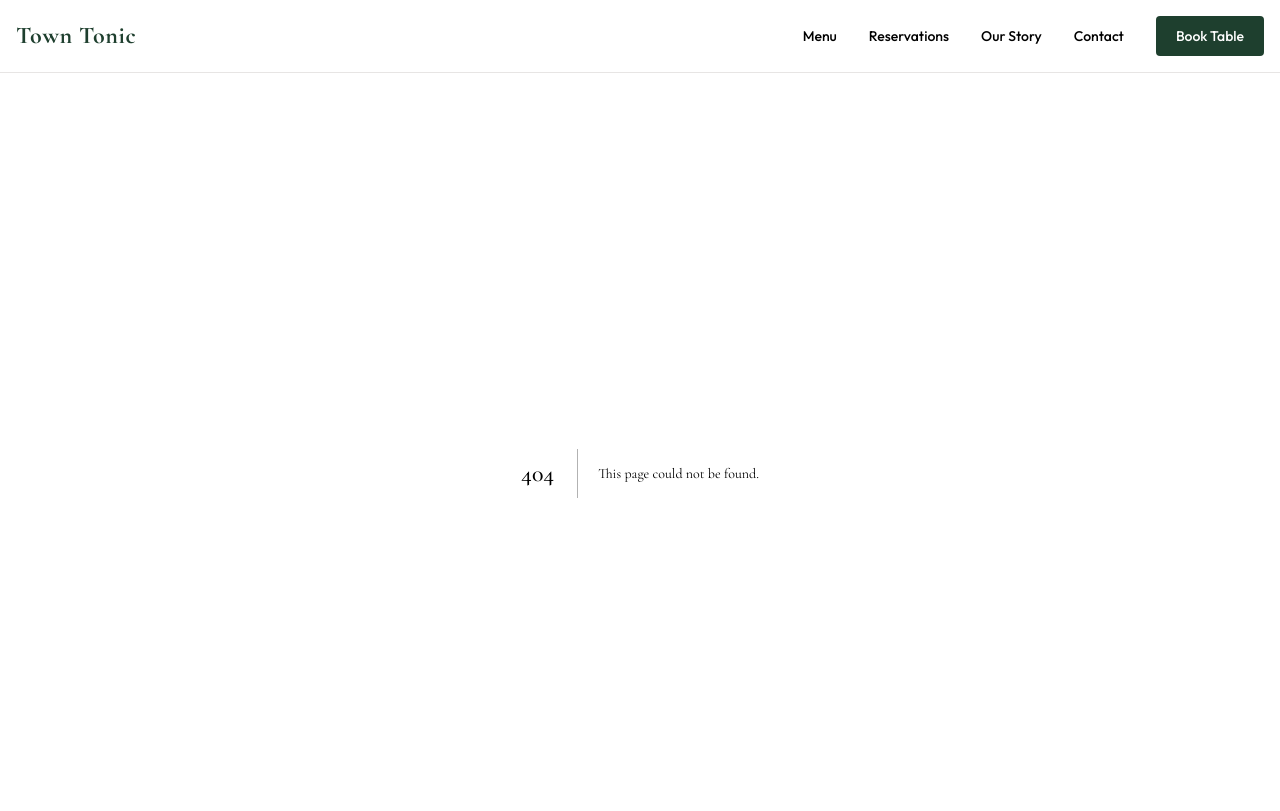
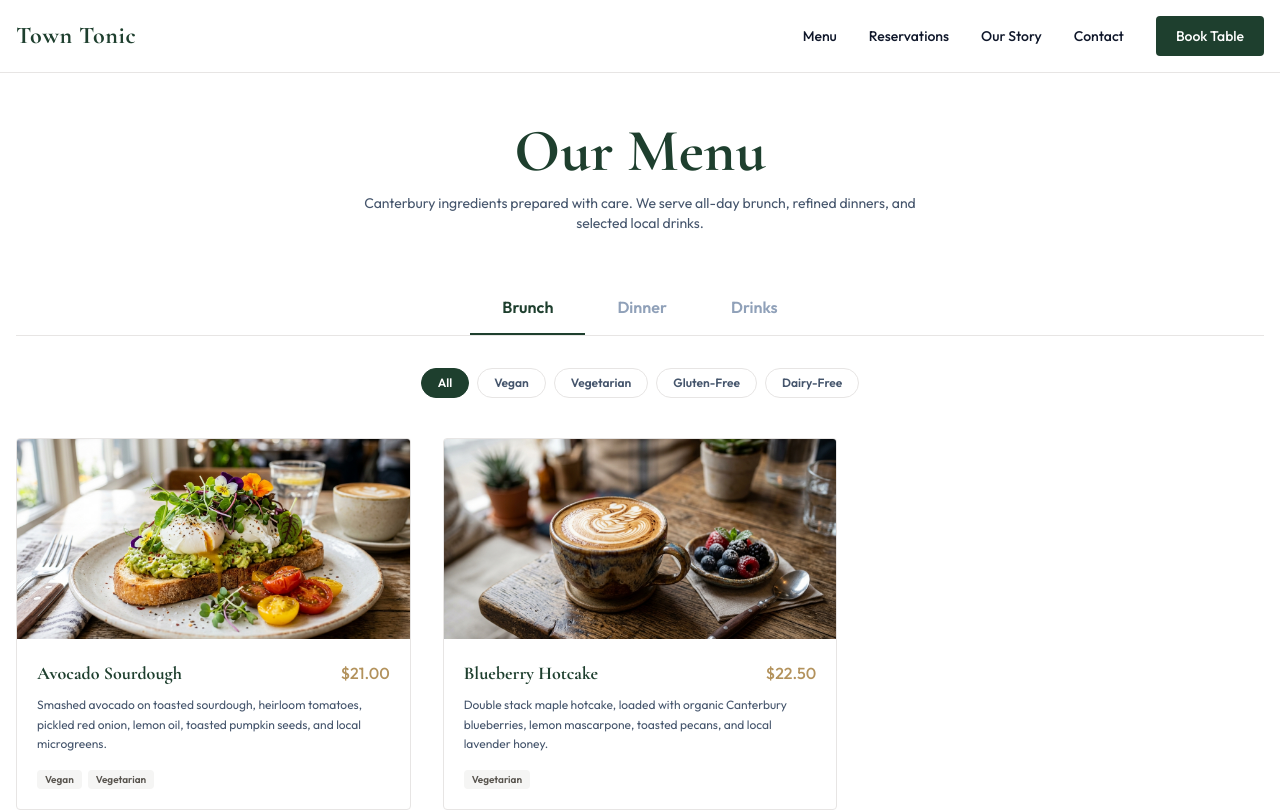
Before and after one commit to jijinexp/towntonic-demo-site, a Next.js app: page /menu in a window 1280 px wide. Before the commit this address had no page. Shown: the top 811 px of the page. Built offline with nearby package versions, Linux system fonts and the light colour scheme.

Commit message:
feat: implement digital HTML menu with category tabs, tag filters, and details modal

```diff
--- /dev/null
+++ b/app/menu/page.tsx
@@ -0,0 +1,188 @@
+"use client";
+import { useState } from "react";
+import Image from "next/image";
+import { X } from "lucide-react";
+import MenuCard, { MenuItem } from "@/components/menu-card";
+
+const MENU_ITEMS: MenuItem[] = [
+  {
+    id: "b1",
+    name: "Avocado Sourdough",
+    price: 21.00,
+    description: "Smashed avocado on toasted sourdough, heirloom tomatoes, pickled red onion, lemon oil, toasted pumpkin seeds, and local microgreens.",
+    category: "brunch",
+    tags: ["Vegan", "Vegetarian"],
+    image: "/images/hero_brunch.jpg",
+  },
+  {
+    id: "b2",
+    name: "Blueberry Hotcake",
+    price: 22.50,
+    description: "Double stack maple hotcake, loaded with organic Canterbury blueberries, lemon mascarpone, toasted pecans, and local lavender honey.",
+    category: "brunch",
+    tags: ["Vegetarian"],
+    image: "/images/gallery_coffee.jpg",
+  },
+  {
+    id: "d1",
+    name: "Saffron Blue Cod",
+    price: 38.00,
+    description: "Pan-seared wild blue cod fillet served over rich saffron potato cream, charred local samphire, caperberries, and cold-pressed olive oil.",
+    category: "dinner",
+    tags: ["Gluten-Free"],
+    image: "/images/gallery_dinner.jpg",
+  },
+  {
+    id: "d2",
+    name: "Canterbury Lamb Roast",
+    price: 42.00,
+    description: "Slow-roasted grass-fed Canterbury lamb rump, served with rosemary parsnip puree, glazed baby carrots, and red wine jus.",
+    category: "dinner",
+    tags: ["Gluten-Free", "Dairy-Free"],
+    image: "/images/gallery_dinner.jpg",
+  },
+  {
+    id: "dr1",
+    name: "Single Origin Batch Brew",
+    price: 6.00,
+    description: "Artisan filter brew sourced sustainably from direct-trade farms, rotated weekly, roasted in Christchurch.",
+    category: "drinks",
+    tags: ["Vegan", "Vegetarian", "Gluten-Free", "Dairy-Free"],
+    image: "/images/gallery_coffee.jpg",
+  },
+  {
+    id: "dr2",
+    name: "Elderflower Tonic",
+    price: 9.50,
+    description: "Town Tonic house elixir: cold-pressed elderflower, Canterbury lemon balm, sparkling spring tonic.",
+    category: "drinks",
+    tags: ["Vegan", "Vegetarian", "Gluten-Free", "Dairy-Free"],
+    image: "/images/gallery_coffee.jpg",
+  },
+];
+
+export default function MenuPage() {
+  const [activeTab, setActiveTab] = useState<"brunch" | "dinner" | "drinks">("brunch");
+  const [selectedTag, setSelectedTag] = useState<string>("All");
+  const [selectedItem, setSelectedItem] = useState<MenuItem | null>(null);
+
+  const filterTags = ["All", "Vegan", "Vegetarian", "Gluten-Free", "Dairy-Free"];
+
+  const filteredItems = MENU_ITEMS.filter((item) => {
+    const matchesCategory = item.category === activeTab;
+    const matchesTag = selectedTag === "All" || item.tags.includes(selectedTag as MenuItem["tags"][number]);
+    return matchesCategory && matchesTag;
+  });
+
+  return (
+    <div className="py-12 px-4 max-w-7xl mx-auto font-sans">
+      <div className="text-center max-w-xl mx-auto mb-12">
+        <h1 className="font-serif text-4xl md:text-6xl font-bold text-primary mb-3">Our Menu</h1>
+        <p className="text-slate-600 text-sm">
+          Canterbury ingredients prepared with care. We serve all-day brunch, refined dinners, and selected local drinks.
+        </p>
+      </div>
+
+      {/* CATEGORY TABS */}
+      <div className="flex justify-center border-b border-stone-200 mb-8">
+        {(["brunch", "dinner", "drinks"] as const).map((tab) => (
+          <button
+            key={tab}
+            onClick={() => {
+              setActiveTab(tab);
+              setSelectedTag("All"); // Reset sub-filters on tab swap
+            }}
+            className={`px-8 py-3.5 text-base font-semibold capitalize border-b-2 transition-all ${
+              activeTab === tab
+                ? "border-primary text-primary"
+                : "border-transparent text-slate-400 hover:text-slate-600"
+            }`}
+          >
+            {tab === "brunch" ? "Brunch" : tab === "dinner" ? "Dinner" : "Drinks"}
+          </button>
+        ))}
+      </div>
+
+      {/* DIETARY FILTER CHIPS */}
+      <div className="flex flex-wrap gap-2 justify-center mb-10">
+        {filterTags.map((tag) => (
+          <button
+            key={tag}
+            onClick={() => setSelectedTag(tag)}
+            className={`px-4 py-1.5 text-xs font-semibold rounded-full border transition-all ${
+              selectedTag === tag
+                ? "bg-primary text-white border-primary"
+                : "bg-white text-slate-600 border-stone-200 hover:bg-stone-50"
+            }`}
+          >
+            {tag}
+          </button>
+        ))}
+      </div>
+
+      {/* MENU CARD GRID */}
+      {filteredItems.length > 0 ? (
+        <div className="grid grid-cols-1 md:grid-cols-2 lg:grid-cols-3 gap-8">
+          {filteredItems.map((item) => (
+            <MenuCard key={item.id} item={item} onSelect={setSelectedItem} />
+          ))}
+        </div>
+      ) : (
+        <div className="text-center py-20 border border-stone-100 rounded bg-stone-50">
+          <p className="text-slate-500 font-medium">No dishes match your selected filter.</p>
+        </div>
+      )}
+
+      {/* DETAILS MODAL */}
+      {selectedItem && (
+        <div
+          role="dialog"
+          aria-modal="true"
+          aria-labelledby="modal-title"
+          className="fixed inset-0 z-50 bg-black/55 flex items-center justify-center p-4 backdrop-blur-xs"
+        >
+          <div className="bg-white rounded-sm w-full max-w-2xl overflow-hidden shadow-2xl relative animate-in fade-in zoom-in-95 duration-250">
+            <button
+              onClick={() => setSelectedItem(null)}
+              className="absolute top-4 right-4 z-10 text-white bg-black/40 hover:bg-black/60 p-2 rounded-full transition-all"
+              aria-label="Close Modal"
+            >
+              <X size={20} />
+            </button>
+            <div className="relative h-[300px] w-full">
+              <Image
+                src={selectedItem.image}
+                alt={selectedItem.name}
+                fill
+                className="object-cover"
+                sizes="100vw"
+              />
+            </div>
+            <div className="p-8">
+              <div className="flex justify-between items-baseline mb-3">
+                <h3 id="modal-title" className="font-serif text-2xl font-bold text-primary">{selectedItem.name}</h3>
+                <span className="font-sans font-bold text-gold text-xl">${selectedItem.price.toFixed(2)}</span>
+              </div>
+              <p className="text-slate-600 leading-relaxed text-sm mb-6">{selectedItem.description}</p>
+
+              <div className="border-t border-stone-200 pt-6">
+                <h5 className="font-semibold text-xs text-primary uppercase tracking-wider mb-2.5">Dietary Profile</h5>
+                <div className="flex gap-2">
+                  {selectedItem.tags.length > 0 ? (
+                    selectedItem.tags.map((t, idx) => (
+                      <span key={idx} className="bg-primary/5 text-primary text-xs font-semibold px-3 py-1 rounded-sm">
+                        {t}
+                      </span>
+                    ))
+                  ) : (
+                    <span className="text-xs text-slate-400 font-medium">Traditional Chef Recipe</span>
+                  )}
+                </div>
+              </div>
+            </div>
+          </div>
+        </div>
+      )}
+    </div>
+  );
+}
--- /dev/null
+++ b/components/menu-card.tsx
@@ -0,0 +1,52 @@
+"use client";
+import Image from "next/image";
+
+export interface MenuItem {
+  id: string;
+  name: string;
+  price: number;
+  description: string;
+  category: "brunch" | "dinner" | "drinks";
+  tags: ("Vegan" | "Vegetarian" | "Gluten-Free" | "Dairy-Free")[];
+  image: string;
+}
+
+interface MenuCardProps {
+  item: MenuItem;
+  onSelect: (item: MenuItem) => void;
+}
+
+export default function MenuCard({ item, onSelect }: MenuCardProps) {
+  return (
+    <div
+      onClick={() => onSelect(item)}
+      className="flex flex-col border border-stone-200 rounded-sm bg-white overflow-hidden cursor-pointer hover:border-gold hover:shadow-sm transition-all duration-200"
+    >
+      <div className="relative h-[200px] w-full">
+        <Image
+          src={item.image}
+          alt={item.name}
+          fill
+          className="object-cover"
+          sizes="(max-width: 768px) 100vw, 33vw"
+        />
+      </div>
+      <div className="p-5 flex-grow flex flex-col justify-between">
+        <div>
+          <div className="flex justify-between items-baseline mb-2">
+            <h4 className="font-serif text-lg font-bold text-primary">{item.name}</h4>
+            <span className="font-sans font-medium text-gold">${item.price.toFixed(2)}</span>
+          </div>
+          <p className="text-slate-600 text-xs leading-relaxed mb-4">{item.description}</p>
+        </div>
+        <div className="flex flex-wrap gap-1.5">
+          {item.tags.map((t, idx) => (
+            <span key={idx} className="bg-stone-100 text-stone-600 text-[10px] font-semibold px-2 py-0.5 rounded-sm">
+              {t}
+            </span>
+          ))}
+        </div>
+      </div>
+    </div>
+  );
+}
```
Also changed, not shown: 1 other file (tests, documents, lock files or other folders).
